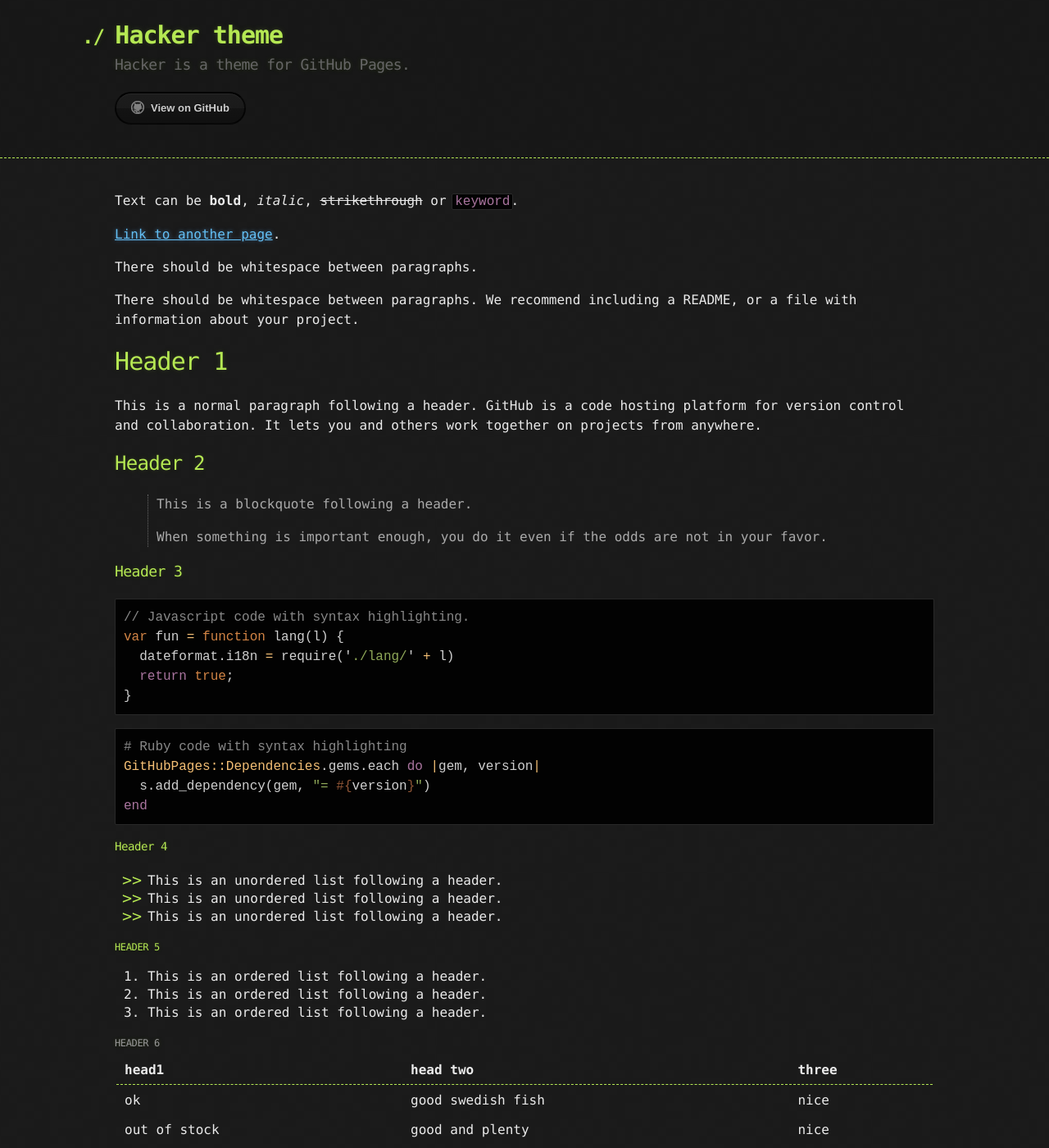
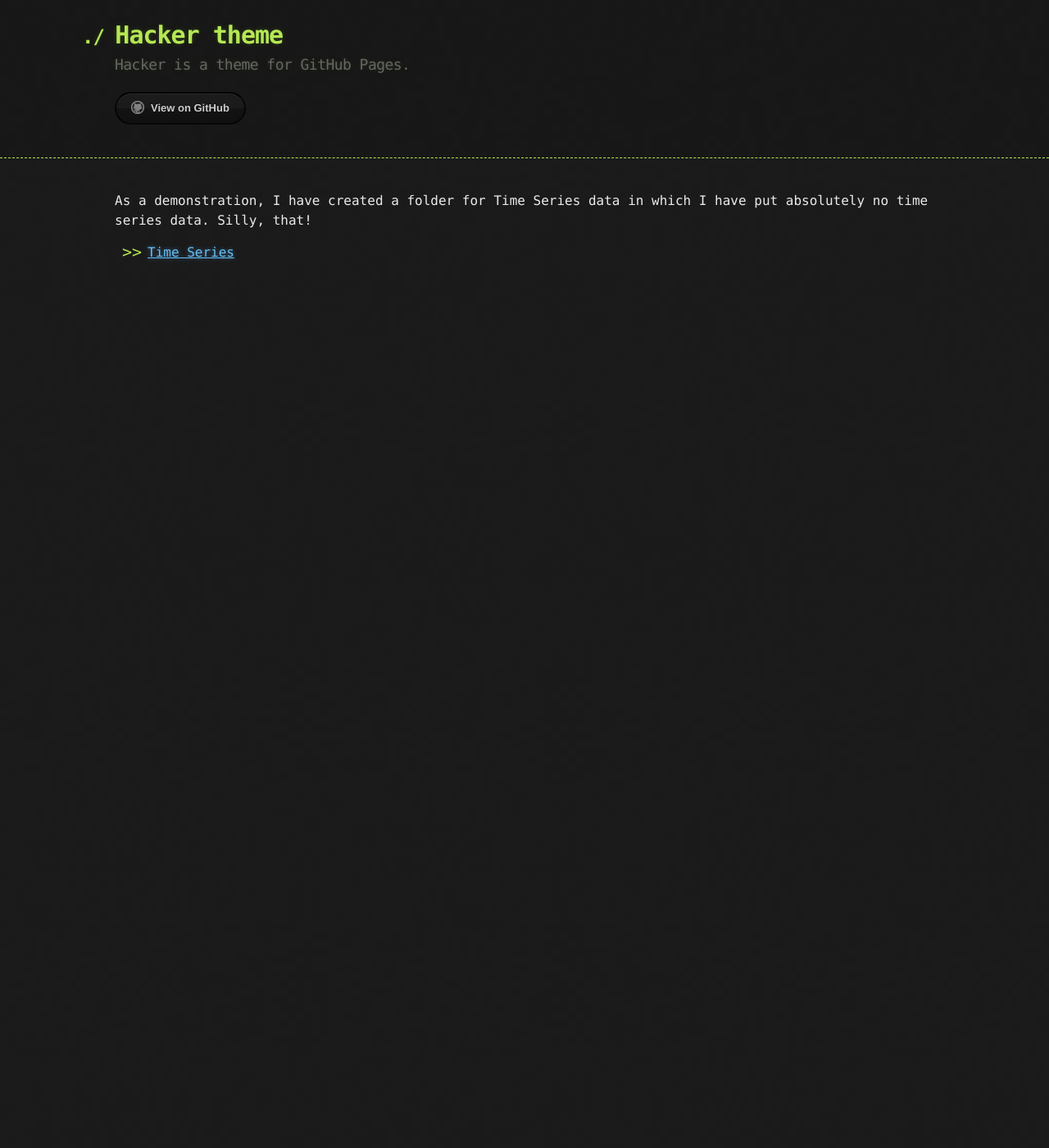
Before and after one commit to gacavaco/gacavaco.github.io, a Jekyll site: the page built from index.md, in a window 1280 px wide and 1400 px high. Shown: the whole window at 82% size. Built offline with Jekyll 4.4.1, drawn with Linux system fonts in a browser that asks for light colours; our own code applies the rules of GitHub Pages for plain Markdown files; some of the changed text lies outside the part shown.

Commit message:
Update index.md

````diff
--- a/index.md
+++ b/index.md
@@ -3,122 +3,6 @@
 description: The titles and descriptions can be changed.
 ---
 
-Text can be **bold**, _italic_, ~~strikethrough~~ or `keyword`.
+As a demonstration, I have created a folder for Time Series data in which I have put absolutely no time series data.  Silly, that!
 
-[Link to another page](./another-page.html).
-
-There should be whitespace between paragraphs.
-
-There should be whitespace between paragraphs. We recommend including a README, or a file with information about your project.
-
-# Header 1
-
-This is a normal paragraph following a header. GitHub is a code hosting platform for version control and collaboration. It lets you and others work together on projects from anywhere.
-
-## Header 2
-
-> This is a blockquote following a header.
->
-> When something is important enough, you do it even if the odds are not in your favor.
-
-### Header 3
-
-```js
-// Javascript code with syntax highlighting.
-var fun = function lang(l) {
-  dateformat.i18n = require('./lang/' + l)
-  return true;
-}
-```
-
-```ruby
-# Ruby code with syntax highlighting
-GitHubPages::Dependencies.gems.each do |gem, version|
-  s.add_dependency(gem, "= #{version}")
-end
-```
-
-#### Header 4
-
-*   This is an unordered list following a header.
-*   This is an unordered list following a header.
-*   This is an unordered list following a header.
-
-##### Header 5
-
-1.  This is an ordered list following a header.
-2.  This is an ordered list following a header.
-3.  This is an ordered list following a header.
-
-###### Header 6
-
-| head1        | head two          | three |
-|:-------------|:------------------|:------|
-| ok           | good swedish fish | nice  |
-| out of stock | good and plenty   | nice  |
-| ok           | good `oreos`      | hmm   |
-| ok           | good `zoute` drop | yumm  |
-
-### There's a horizontal rule below this.
-
-* * *
-
-### Here is an unordered list:
-
-*   Item foo
-*   Item bar
-*   Item baz
-*   Item zip
-
-### And an ordered list:
-
-1.  Item one
-1.  Item two
-1.  Item three
-1.  Item four
-
-### And a nested list:
-
-- level 1 item
-  - level 2 item
-  - level 2 item
-    - level 3 item
-    - level 3 item
-- level 1 item
-  - level 2 item
-  - level 2 item
-  - level 2 item
-- level 1 item
-  - level 2 item
-  - level 2 item
-- level 1 item
-
-### Small image
-
-![Octocat](https://github.githubassets.com/images/icons/emoji/octocat.png)
-
-### Large image
-
-![Branching](https://guides.github.com/activities/hello-world/branching.png)
-
-
-### Definition lists can be used with HTML syntax.
-
-<dl>
-<dt>Name</dt>
-<dd>Godzilla</dd>
-<dt>Born</dt>
-<dd>1952</dd>
-<dt>Birthplace</dt>
-<dd>Japan</dd>
-<dt>Color</dt>
-<dd>Green</dd>
-</dl>
-
-```
-Long, single-line code blocks should not wrap. They should horizontally scroll if they are too long. This line should be long enough to demonstrate this.
-```
-
-```
-The final element.
-```
+* [Time Series](/timeseries/index.md)
````
